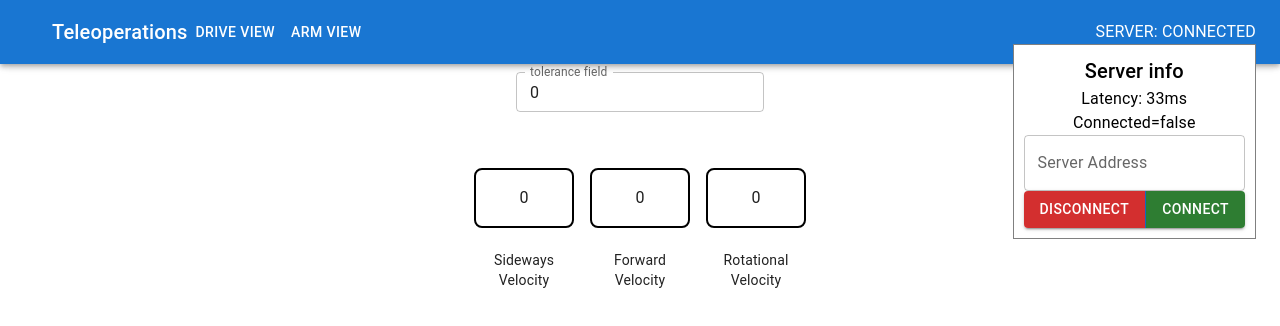
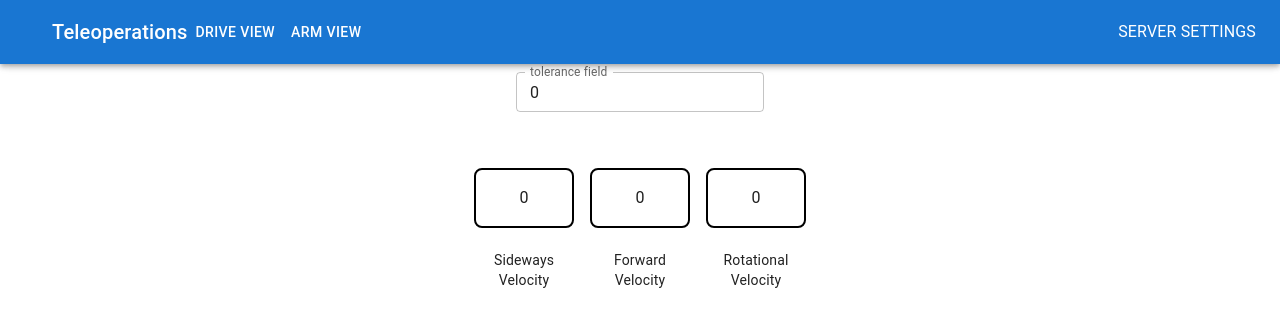
Before and after one commit to SJSURoboticsTeam/urc-teleoperation-2026, a React (Vite) app: page / in a window 1280 px wide. Shown: the top 326 px of the page. Built offline with nearby package versions, Linux system fonts and the light colour scheme; no server answers; some icons are missing.

Commit message:
fix navbar

```diff
--- a/src/components/ConnectionManager.jsx
+++ b/src/components/ConnectionManager.jsx
@@ -16,13 +16,16 @@ export default function NavConnectionStatus() {
     socket.disconnect();
   }
 
+
+  const [open, setOpen] = useState(false);
   return (
+
       <div style
         onMouseEnter={() => setOpen(true)}
         onMouseLeave={() => setOpen(false)}
         style={{ position: "relative" }}
       >
-        <span style={{ cursor: "pointer" }}> SERVER: CONNECTED</span>
+        <span style={{ cursor: "pointer" }}> SERVER SETTINGS</span>
 
         {open && (
           <div
```
